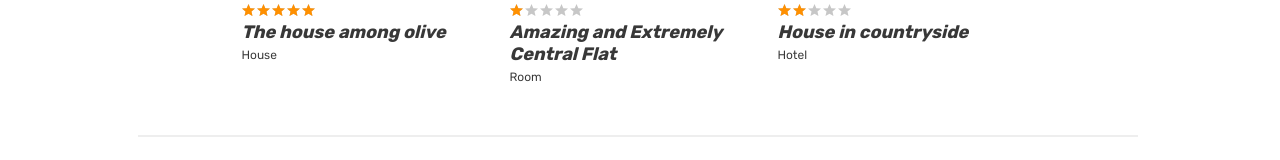
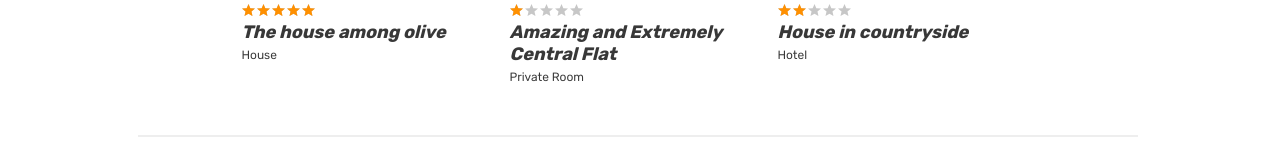
Before and after one commit to htmlacademy-react/2236401-six-cities-13, a React (Vite) app: page /offer/060d1923-449b-43ab-9c35-0082e8f7c7f1 in a window 1280 px wide. Shown: the part 3293-3453 px from the top of the page. Built offline with nearby package versions, Linux system fonts and the light colour scheme.

Commit message:
does code refactoring

```diff
--- a/src/components/map/map.tsx
+++ b/src/components/map/map.tsx
@@ -1,4 +1,4 @@
-import { getCapitalLetter } from '../../utils';
+import { TypeOfAllocation } from '../../const';
 import { Icon, Marker, layerGroup } from 'leaflet';
 import { City, Offer } from '../../types/offer';
 import { useEffect, useRef } from 'react';
@@ -33,7 +33,7 @@ function Map({className, city, offers, selectedOffer}: MapProps): JSX.Element {
       const markerLayer = layerGroup().addTo(map);
       offers.forEach((offer) => {
         const {location, title, type, id, price, previewImage} = offer;
-        const typeOfAllocation = getCapitalLetter(type);
+        const typeOfAllocation = TypeOfAllocation[type as keyof typeof TypeOfAllocation];
 
         const marker = new Marker([
           location.latitude,
--- a/src/components/place-card/place-card.tsx
+++ b/src/components/place-card/place-card.tsx
@@ -1,6 +1,6 @@
-import { AppRoute, NameOfClasses, PageImageProperties } from '../../const';
+import { AppRoute, NameOfClasses, PageImageProperties, TypeOfAllocation } from '../../const';
 import { Offer } from '../../types/offer';
-import { getCapitalLetter, getPercent } from '../../utils';
+import { getPercent } from '../../utils';
 import { Link } from 'react-router-dom';
 import classNames from 'classnames';
 
@@ -16,7 +16,6 @@ function PlaceCard(props: PlaceCardProps): JSX.Element {
 
   const {id, isPremium, previewImage, price, rating, title, type, isFavorite} = offer;
 
-  const typeCapital = getCapitalLetter(type);
   const routeOfferId = `${AppRoute.Offer}/${id}`;
   const ratingWidth = getPercent(rating);
 
@@ -33,8 +32,8 @@ function PlaceCard(props: PlaceCardProps): JSX.Element {
   return (
     <article
       className={`${nameClass}__card place-card`}
-      onMouseOver={() => onCardHover?.(offer.id)}
-      onMouseOut={() => onCardHover?.(null)}
+      onMouseEnter={() => onCardHover?.(offer.id)}
+      onMouseLeave={() => onCardHover?.(null)}
     >
       {isPremium && <div className="place-card__mark"><span>Premium</span></div>}
       <div className={`${nameClass}__image-wrapper place-card__image-wrapper`}>
@@ -69,7 +68,7 @@ function PlaceCard(props: PlaceCardProps): JSX.Element {
         <h2 className="place-card__name">
           <Link to={routeOfferId}>{title}</Link>
         </h2>
-        <p className="place-card__type">{typeCapital}</p>
+        <p className="place-card__type">{TypeOfAllocation[type as keyof typeof TypeOfAllocation]}</p>
       </div>
     </article>
   );
--- a/src/const.ts
+++ b/src/const.ts
@@ -42,3 +42,10 @@ export enum HeaderPage {
 }
 
 export const TRAVEL_CITIES = ['Paris', 'Cologne', 'Brussels', 'Amsterdam', 'Hamburg', 'Dusseldorf'] as const;
+
+export enum TypeOfAllocation {
+  apartment = 'Apartment',
+  room = 'Private Room',
+  house = 'House',
+  hotel = 'Hotel'
+}
--- a/src/pages/main-screen/main-screen.tsx
+++ b/src/pages/main-screen/main-screen.tsx
@@ -15,7 +15,7 @@ type MainScreenProps = {
 function MainScreen({offers}: MainScreenProps): JSX.Element {
   const [selectedOffer, setSelectedOffer] = useState<string | null>(null);
 
-  const onCardHoverHandler = (offerId: string | null): void => {
+  const cardHoverHandler = (offerId: string | null): void => {
     setSelectedOffer(offerId);
   };
 
@@ -37,7 +37,7 @@ function MainScreen({offers}: MainScreenProps): JSX.Element {
             <OfferList
               className="cities__places-list places__list tabs__content"
               offers={offers}
-              onCardHover={onCardHoverHandler}
+              onCardHover={cardHoverHandler}
             />
           </section>
           <div className="cities__right-section">
--- a/src/pages/offer-screen/offer-screen.tsx
+++ b/src/pages/offer-screen/offer-screen.tsx
@@ -2,9 +2,9 @@ import Reviews from '../../components/reviews/reviews';
 import { useParams } from 'react-router-dom';
 import { Navigate } from 'react-router-dom';
 import { OfferWithHost } from '../../types/offer';
-import { getPercent, getCapitalLetter } from '../../utils';
+import { getPercent } from '../../utils';
 import { Review } from '../../types/review';
-import { HeaderPage } from '../../const';
+import { HeaderPage, TypeOfAllocation } from '../../const';
 import classNames from 'classnames';
 import Layout from '../../components/layout/layout';
 import OfferList from '../../components/offer-list/offer-list';
@@ -20,7 +20,7 @@ type OfferScreenProps = {
 function OfferScreen({offers, reviews}: OfferScreenProps): JSX.Element {
   const [selectedOffer, setSelectedOffer] = useState<string | null>(null);
 
-  const onCardHoverHandler = (offerId: string | null): void => {
+  const cardHoverHandler = (offerId: string | null): void => {
     setSelectedOffer(offerId);
   };
 
@@ -81,7 +81,7 @@ function OfferScreen({offers, reviews}: OfferScreenProps): JSX.Element {
             </div>
             <ul className="offer__features">
               <li className="offer__feature offer__feature--entire">
-                {getCapitalLetter(type)}
+                {TypeOfAllocation[type as keyof typeof TypeOfAllocation]}
               </li>
               <li className="offer__feature offer__feature--bedrooms">
                 {bedrooms} {bedrooms > 1 ? 'Bedrooms' : 'Bedroom'}
@@ -115,7 +115,7 @@ function OfferScreen({offers, reviews}: OfferScreenProps): JSX.Element {
       <div className="container">
         <section className="near-places places">
           <h2 className="near-places__title">Other places in the neighbourhood</h2>
-          <OfferList className="near-places__list places__list" offers={neighbourhoodOffers} onCardHover={onCardHoverHandler} />
+          <OfferList className="near-places__list places__list" offers={neighbourhoodOffers} onCardHover={cardHoverHandler} />
         </section>
       </div>
     </Layout>
--- a/src/utils.ts
+++ b/src/utils.ts
@@ -1,20 +1,5 @@
 import { MAX_STARS_COUNT } from './const';
 
-// Функция для получения первой буквы каждого слова заглавной
-
-function getCapitalLetter(str: string): string {
-  if (!str) {
-    return str;
-  }
-
-  return str.split(/\s+/).map((word) => word[0].toUpperCase() + word.substring(1)).join(' ');
-}
-
-// or
-// function capitalizeFirstLetter(str: string): string {
-
-//   return str.replace(/(^|\s)\S/g, (a) => a.toUpperCase());
-// }
 
 //Функция для подсчёта процентов от числа
 
@@ -41,4 +26,4 @@ function getPercent(number: number): string {
 }
 
 
-export {getCapitalLetter, getPercent};
+export {getPercent};
```
